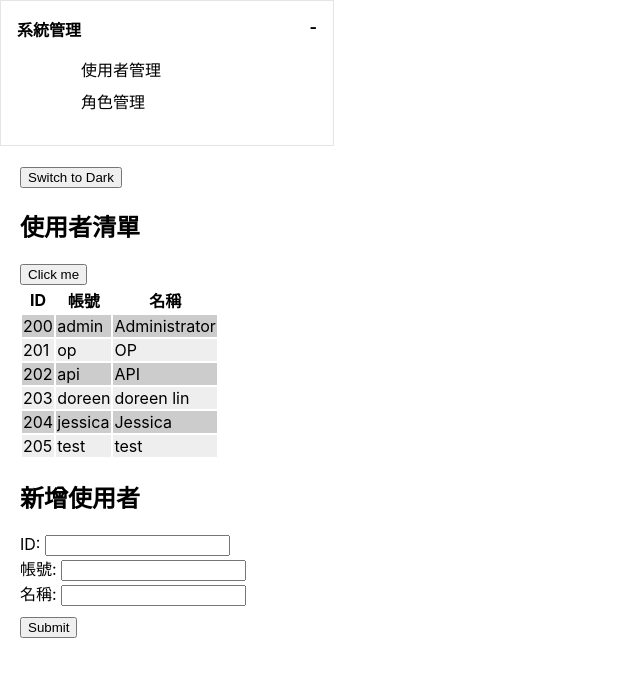
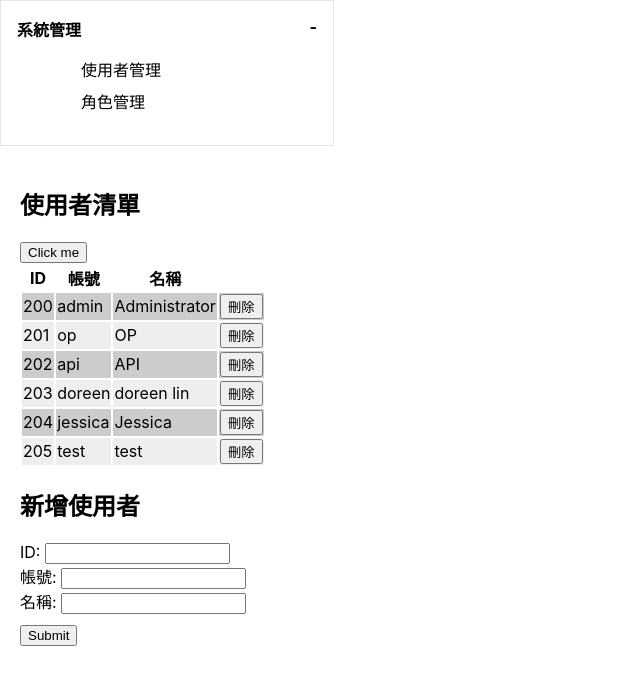
Before and after one commit to lowyanyu/my-app-ts, a React (Create React App) app: page / in a window 1280 px wide. Shown: the top 684 px of the page, without its empty margins (0-640 px from the left). Built offline with nearby package versions, Linux system fonts and the light colour scheme.

Commit message:
practice of using reducer

```diff
--- a/src/App.tsx
+++ b/src/App.tsx
@@ -1,31 +1,37 @@
 import './App.css';
 import Table from './components/Table';
 import user from './user.json';
-import { useEffect, useRef, useState } from 'react';
+import { useContext, useEffect, useReducer, useRef, useState } from 'react';
 import { User } from './model/user.model';
 import { ThemeContext } from './contexts/ThemeContext';
 import MenuPage from './components/MenuPage';
+import { StoreContext, StoreProvider } from './stores/UserStore';
 
 function App() {
-  const [userList, setUserList] = useState(user);
-  const [newUser, setNewUser] = useState<User | null>(null);
+  // const [userList, setUserList] = useState(user);
+  // const [newUser, setNewUser] = useState<User | null>(null);
+  // const [userList, dispatch] = useReducer(reducer, []);
+  const {state, dispatch} = useContext(StoreContext);
 
   const [dark, setDark] = useState(false);
   const userForm = useRef<HTMLFormElement>(null);
 
-  const fetchUserList = async () => {
-    await fetch('http://localhost:3000/user.json')
-      .then(response => response.json())
-      .then(data => setUserList(data));
-  }
+  // const fetchUserList = async () => {
+  //   await fetch('http://localhost:3000/user.json')
+  //     .then(response => response.json())
+  //     .then(data => setUserList(data));
+  // }
+  useEffect(() => {
+    userForm.current?.reset();
+  });
 
-  useEffect(() => {
-    if (newUser !== null) {
-      // 假設真實情況下，這裡就會去打 API 更新 userList 的資料
-      // fetchUserList();
-      setUserList([...userList, newUser]);
-    }
-  }, [newUser]) // dependecies: 「組件渲染完後，如果 dependencies 有改變，才會呼叫 useEffect 內的 function」
+  // useEffect(() => {
+  //   if (newUser !== null) {
+  //     // 假設真實情況下，這裡就會去打 API 更新 userList 的資料
+  //     // fetchUserList();
+  //     setUserList([...userList, newUser]);
+  //   }
+  // }, [newUser]); // dependecies: 「組件渲染完後，如果 dependencies 有改變，才會呼叫 useEffect 內的 function」
 
   /**
    * 這裡會 warning missing dependency: userList
@@ -35,13 +41,14 @@ function App() {
    */
 
   return (
-    <ThemeContext.Provider value={dark}>
+    <StoreProvider>
+    {/* <ThemeContext.Provider value={dark}> */}
       <MenuPage />
       <div style={{padding: '20px'}}>
-        <button onClick={() => setDark(!dark)}>Switch to {dark ? 'Light' : 'Dark'}</button>
+        {/* <button onClick={() => setDark(!dark)}>Switch to {dark ? 'Light' : 'Dark'}</button> */}
         <div>
           <h2>使用者清單</h2>
-          <Table data={userList} />
+          <Table />
         </div>
         <div>
           <h2>新增使用者</h2>
@@ -65,7 +72,8 @@ function App() {
           </form>
         </div>
       </div>
-    </ThemeContext.Provider>
+    {/* </ThemeContext.Provider> */}
+    </StoreProvider>
   );
 
   /*
@@ -84,11 +92,20 @@ function App() {
   function submit(): void {
     if (userForm.current) {
       const form = userForm.current;
-      setNewUser({
+      const userVal = {
         userId: form.userId.value,
         userAccount: form.userAccount.value,
         userName: form.userName.value
+      };
+      dispatch({
+        type: 'add',
+        data: userVal
       });
+      // setNewUser({
+      //   userId: form.userId.value,
+      //   userAccount: form.userAccount.value,
+      //   userName: form.userName.value
+      // });
     }
   }
 }
--- a/src/components/Table.tsx
+++ b/src/components/Table.tsx
@@ -1,5 +1,6 @@
-import { useState } from "react";
+import { useContext, useState } from "react";
 import { User } from "../model/user.model";
+import { StoreContext } from "../stores/UserStore";
 import { TableEvenRow, TableOddRow } from "./TableRow";
 
 function renderData(users: User[], dark: boolean) {
@@ -13,9 +14,10 @@ function renderData(users: User[], dark: boolean) {
 	return rows;
 }
 
-function Table(props: {data: User[]}) {
-	const users = props.data;
+function Table() {
+  const {state, dispatch} = useContext(StoreContext);
 	const [dark, setDark] = useState(false);
+  console.log(dispatch);
 	return (
 		<div>
 			<button onClick={() => setDark(!dark)}>Click me</button>
@@ -26,7 +28,7 @@ function Table(props: {data: User[]}) {
 					<th>帳號</th>
 					<th>名稱</th>
 				</tr>
-				{renderData(users, dark)}
+				{renderData(state, dark)}
 			</tbody>
 		</table>
 		</div>
--- a/src/components/TableRow.tsx
+++ b/src/components/TableRow.tsx
@@ -1,17 +1,19 @@
 import './TableRow.css';
 import { User } from "../model/user.model";
 import { useContext } from 'react';
-import { ThemeContext } from '../contexts/ThemeContext';
+import { StoreContext } from '../stores/UserStore';
 
 function TableEvenRow(props: {user: User, darkTheme: boolean}) {
 	const user = props.user;
 	const dark = props.darkTheme;
-	// const dark = useContext(ThemeContext);
+	const {state, dispatch} = useContext(StoreContext);
+
 	return (
 		<tr className={'Table-even-row' + (dark ? '--dark' : '')}>
 			<td>{user.userId}</td>
 			<td>{user.userAccount}</td>
 			<td>{user.userName}</td>
+			<td><button type='button' onClick={() => dispatch({type: 'delete', data: user})}>刪除</button></td>
 		</tr>
 	)
 }
@@ -19,12 +21,14 @@ function TableEvenRow(props: {user: User, darkTheme: boolean}) {
 function TableOddRow(props: {user: User, darkTheme: boolean}) {
 	const user = props.user;
 	const dark = props.darkTheme;
-	// const dark = useContext(ThemeContext);
+	const {state, dispatch} = useContext(StoreContext);
+
 	return (
 		<tr className={'Table-odd-row' + (dark ? '--dark' : '')}>
 			<td>{user.userId}</td>
 			<td>{user.userAccount}</td>
 			<td>{user.userName}</td>
+			<td><button type='button' onClick={() => dispatch({type: 'delete', data: user})}>刪除</button></td>
 		</tr>
 	)
 }
--- /dev/null
+++ b/src/reducers/UserReducer.tsx
@@ -0,0 +1,56 @@
+import { User } from '../model/user.model';
+
+type ActionMap<M extends { [index: string]: any }> = {
+  [Key in keyof M]: M[Key] extends undefined
+    ? {
+        type: Key;
+      }
+    : {
+        type: Key;
+        payload: M[Key];
+      }
+};
+
+export enum Types {
+  Create = "CREATE_PRODUCT",
+  Delete = "DELETE_PRODUCT",
+  Add = "ADD_PRODUCT"
+}
+
+// Product
+
+type ProductType = {
+  id: number;
+  name: string;
+  price: number;
+};
+
+type ProductPayload = {
+  [Types.Create]: {
+    id: number;
+    name: string;
+    price: number;
+  };
+  [Types.Delete]: {
+    id: number;
+  };
+};
+
+export type ProductActions = ActionMap<ProductPayload>[keyof ActionMap<
+  ProductPayload
+>];
+
+export const reducer = (state: User[], action: {type: string, data: User}): User[] => {
+  switch (action.type) {
+    case 'add':
+      console.log('add');
+      return [...state, action.data];
+    case 'delete':
+      console.log('delete');
+      return [
+        ...state.filter(user => user.userId !== action.data.userId),
+      ];
+    default:
+      throw new Error();
+  }
+}
--- /dev/null
+++ b/src/stores/UserStore.tsx
@@ -0,0 +1,27 @@
+import user from '../user.json';
+import { User } from '../model/user.model';
+import React, { createContext, useReducer } from 'react';
+import { reducer } from "../reducers/UserReducer";
+
+const initialState = user;
+
+export const StoreContext = createContext<{
+  state: User[];
+  dispatch: React.Dispatch<any>;
+}>({
+  state: initialState,
+  dispatch: () => null
+});
+
+export const StoreProvider = (props: any) => {
+  const [state, dispatch] = useReducer(reducer, initialState);
+  console.log([state, dispatch]);
+
+  return (
+    <StoreContext.Provider value={{state, dispatch}}>
+      {props.children}
+    </StoreContext.Provider>
+  );
+};
+
+export default reducer;
```
